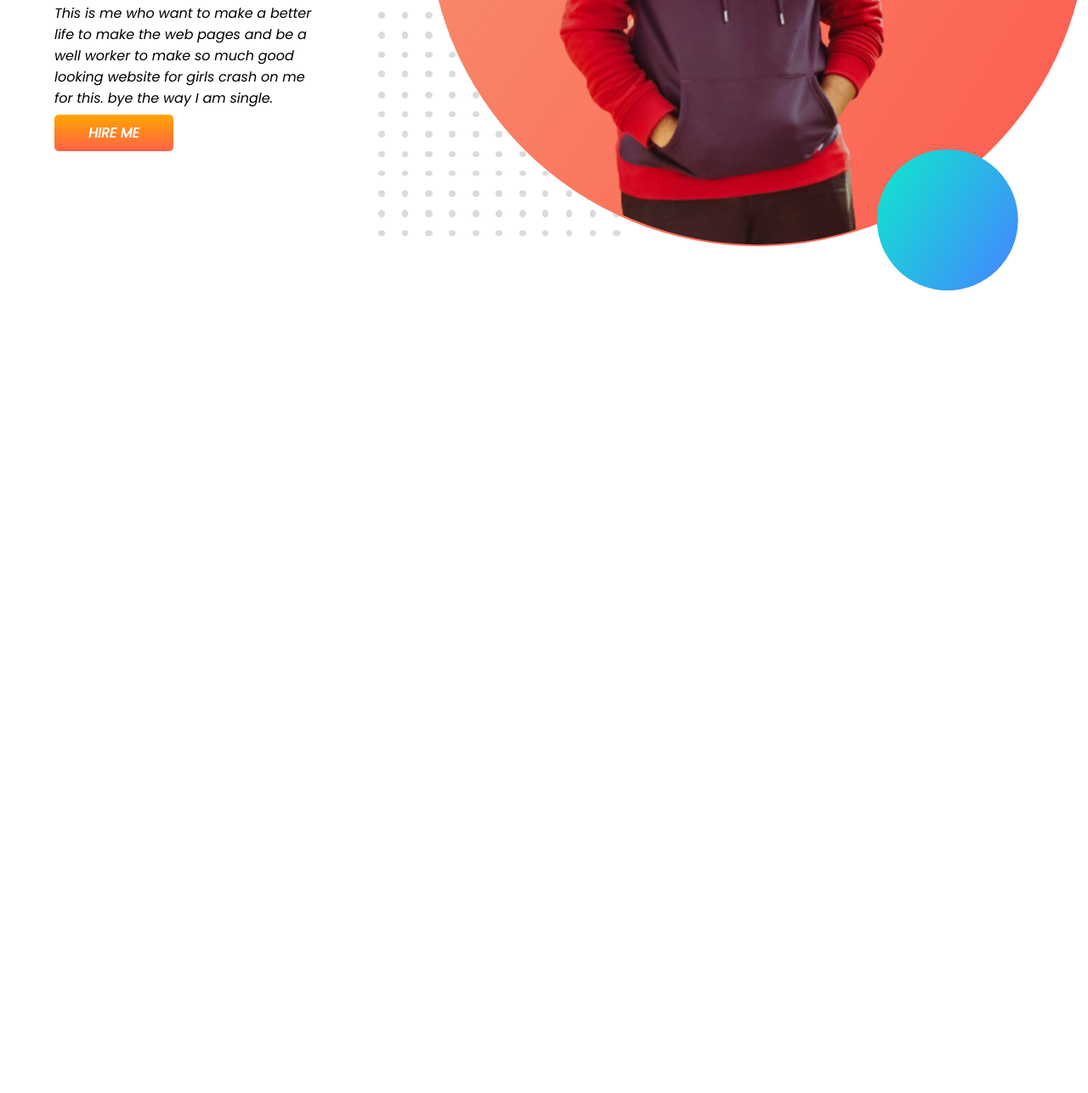
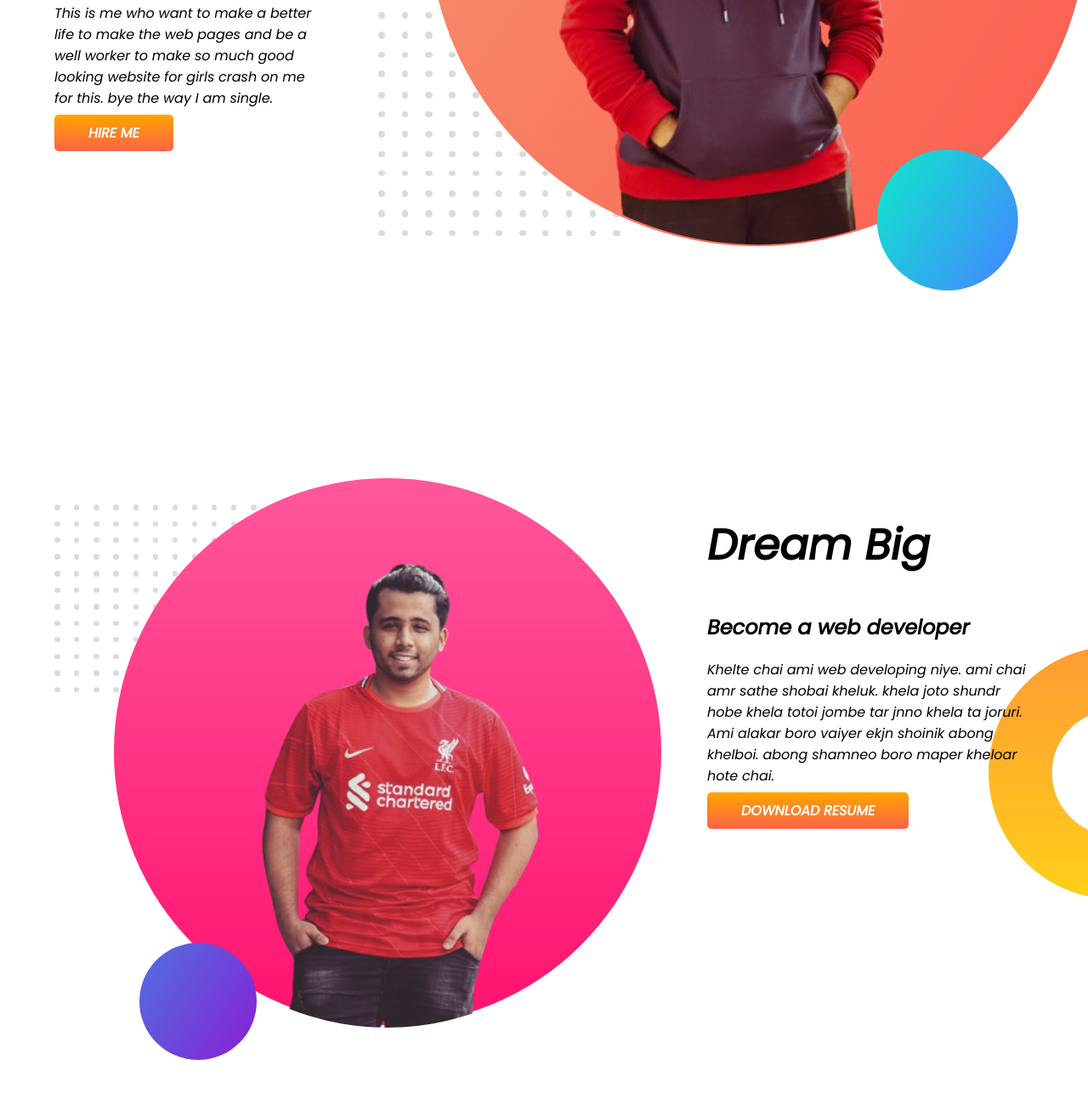
Before and after one commit to Moinuddin-lgtm/Developer-portfolio0, a plain HTML site: page index.html in a window 1280 px wide. Shown: the part 487-1774 px from the top of the page at 85% size. Before the commit the page ends 836 px from the top, so only its background shows below. Drawn offline with Linux system fonts and the light colour scheme.

Commit message:
dreamadded

```diff
--- a/index.html
+++ b/index.html
@@ -23,5 +23,18 @@
     </div class="half-width">
     <div><img src="images/my-bg.png" alt=""></div>
 </section>
+<section class="dream-big">
+    <div class="half-width">
+        <img src="images/my-bg2.png" alt="">
+    </div>
+    <div class="half-width">
+        <h1>Dream Big</h1>
+        <h2>Become a web developer</h2>
+        <p>
+            Khelte chai ami web developing niye. ami chai amr sathe shobai kheluk. khela joto shundr hobe khela totoi jombe tar jnno khela ta joruri. Ami alakar boro vaiyer ekjn shoinik abong khelboi. abong shamneo boro maper kheloar hote chai.
+        </p>
+        <a class="link-button" target="_blank" href="">DOWNLOAD RESUME</a>
+    </div>
+</section>
 </body>
 </html>
--- a/style.css
+++ b/style.css
@@ -10,6 +10,7 @@ h1{
 }
 section{
     display: flex;
+    margin-bottom: 150px;
 }
 .half-width{
     width: 50%;
@@ -30,3 +31,8 @@ section{
     background-image: url(images/top-banner.png);
     background-repeat: no-repeat;
 }
+.dream-big{
+    background-image: url(images/dream-bg.png);
+    background-repeat: no-repeat;
+    background-position: right;
+}
```
